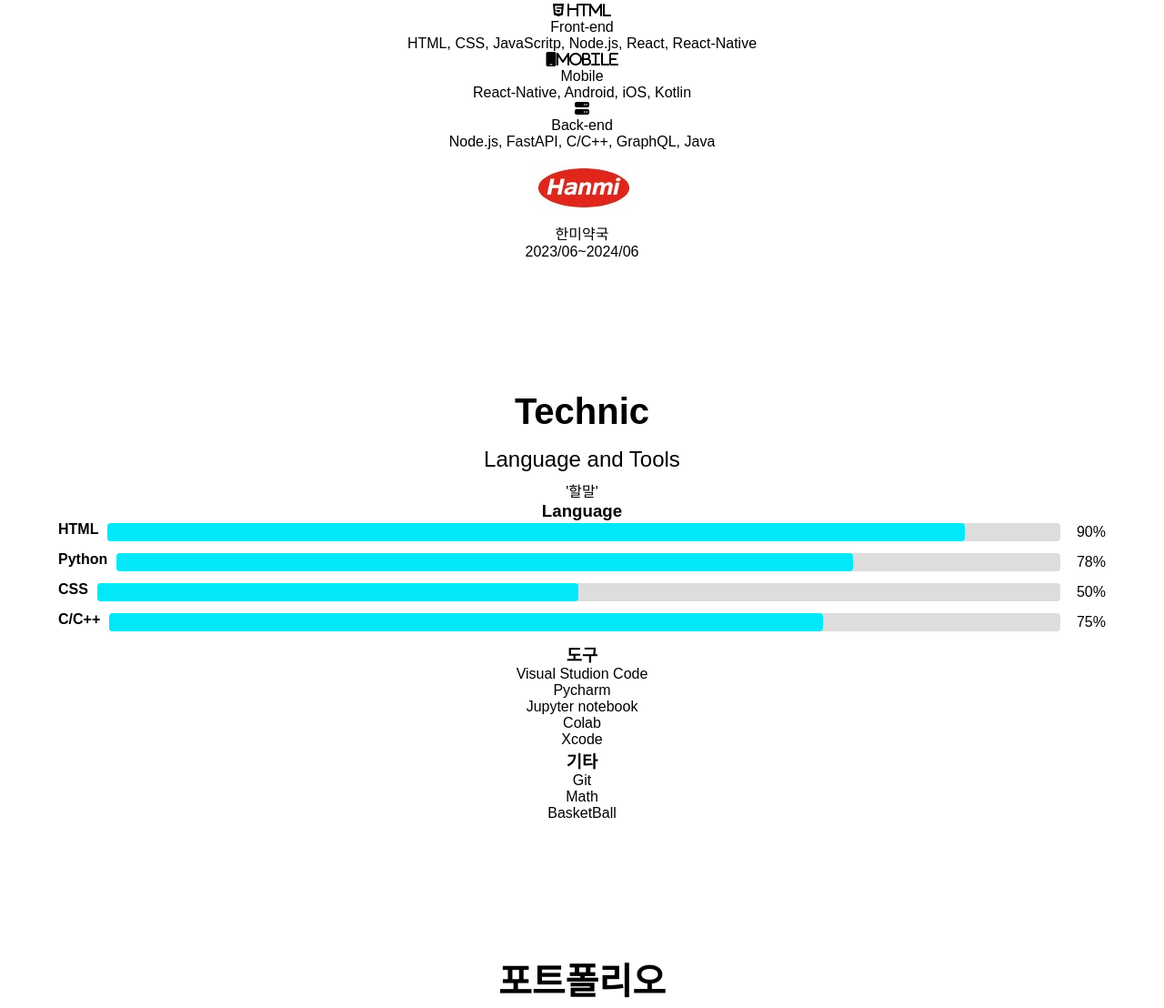
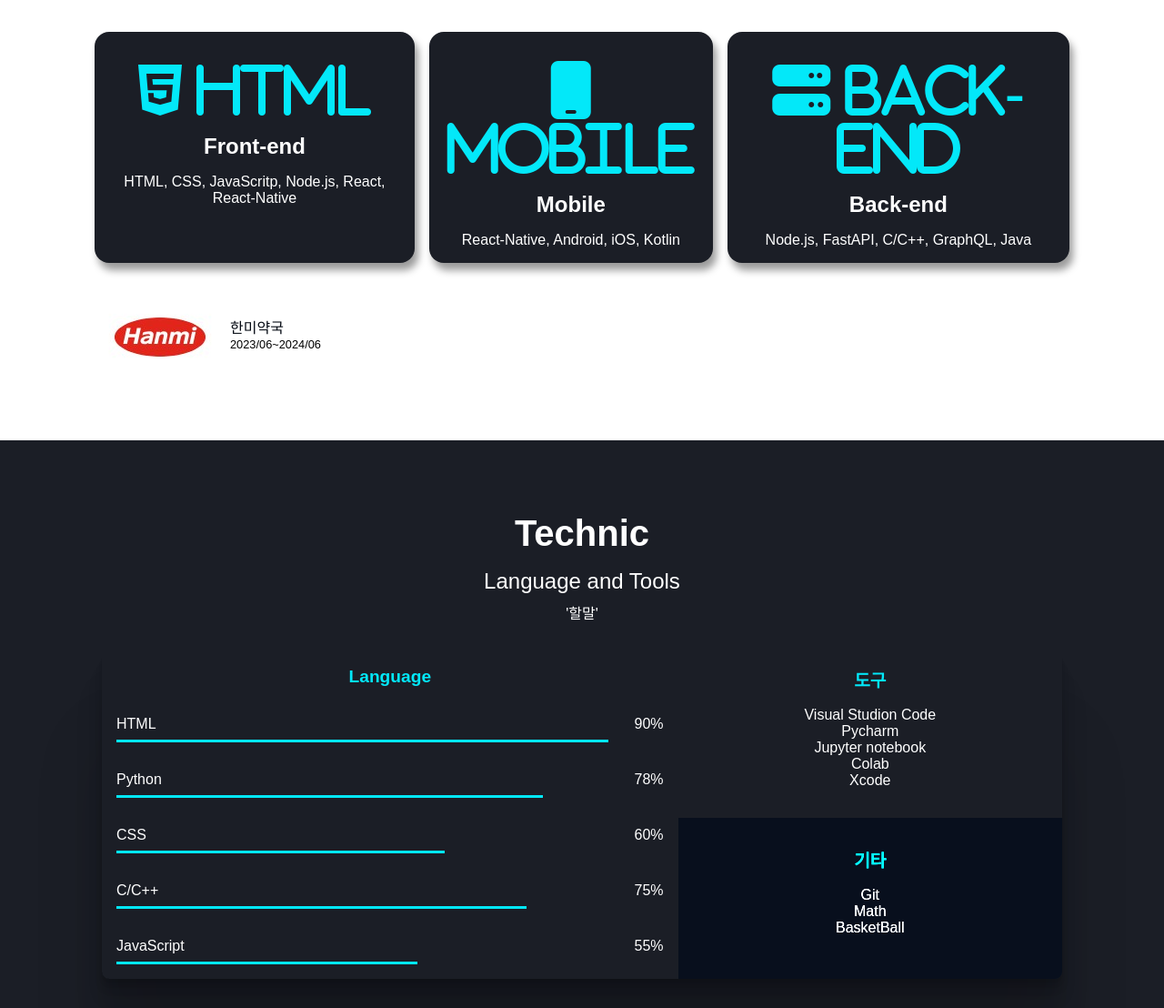
Before and after one commit to Kaizher31/SJ-Portfolio, a plain HTML site: page index.html in a window 1280 px wide. Shown: the part 898-2006 px from the top of the page at 91% size. Drawn offline with Linux system fonts and the light colour scheme; a web font is replaced by a local one.

Commit message:
about, skills 구성 완료

```diff
--- a/CSS/style.css
+++ b/CSS/style.css
@@ -113,37 +113,7 @@ button:focus { outline: 1px solid var(--color-accent);}
     border-radius: 4px;
 }
 
-/* Technic Skills 부분 스킬바 만들기 */
-.skill-item {
-    display: flex;
-    align-items: center;
-    margin-bottom: 10px;
-}
 
-.skill-label {
-    margin-bottom: 5px;
-    font-weight: bold;
-}
-
-.skill-bar-container {
-    flex: 1;
-    background-color: #ddd;
-    border-radius: 4px;
-    margin: 0 10px;
-    height: 20px;
-    position: relative;
-}
-
-.skill-bar {
-    height: 100%;
-    background-color: var(--color-blue);
-    border-radius: 4px;
-}
-
-.skill-percentage {
-    min-width: 40px; /* 수치 너비 */
-    text-align: right;
-}
 
 /* Home */
 #home {
@@ -191,3 +161,116 @@ button:focus { outline: 1px solid var(--color-accent);}
     color: var(--color-text);
     outline: 2px solid var(--color-accent);
 }
+
+/* about */
+.majors{
+    display: flex;
+    justify-content: space-between;
+    gap: 1rem;
+    margin: 2.5rem 0;
+}
+
+.major{
+    background-color: var(--color-primary-variant);
+    padding: 1rem;
+    color: var(--color-text);
+    border-radius: 1rem;
+    cursor: default;
+    box-shadow: 4px 8px 8px rgba(0, 0, 0, 0.4);
+}
+
+.major__icon{
+    font-size: 4rem;
+    margin: 1rem 0;
+    color: var(--color-accent);
+    transition: all 300ms ease;
+}
+
+.major:hover .major__icon{
+    transform: rotate(-15deg) scale(1.2);
+}
+
+.major__title{
+    font-size: 1.5rem;
+    font-weight: bold;
+    margin-bottom: 1rem;
+}
+
+.jobs{text-align: start;} /* 언어에 따라 시작위치를 다르게 설정 */
+
+.job{
+    display: flex;
+    align-items: center;
+    gap: 8px;
+    margin-bottom: 1rem;
+}
+
+.job__name{color: var(--color-primary);}
+
+.job__period{
+    columns: var(--color-primary);
+    font-size: 0.8rem;
+}
+
+/* Technic Skills 부분 스킬바 만들기 */
+#skills{
+    background-color: var(--color-primary-variant);
+    color: var(--color-text);
+}
+
+.skills{
+    display: grid;
+    /* 열너비 6:4 비율 */
+    grid-template-columns: 6fr 4fr;
+    margin: 2rem 3rem;
+    border-radius: 8px;
+    overflow: hidden;
+    box-shadow: 0 2.8px 2.2px rgba(0, 0, 0, 0.034),
+    0 6.7px 5.3px rgba(0, 0, 0, 0.048), 0 12.5px 10px rgba(0, 0, 0, 0.06),
+    0 22.3px 17.9px rgba(0, 0, 0, 0.072), 0 41.8px 33.4px rgba(0, 0, 0, 0.086),
+    0 100px 80px rgba(0, 0, 0, 0.12);;
+}
+
+.skills__title{
+    color: var(--color-accent);
+    margin: 1rem 0;
+    font-size: 1.2rem;
+}
+
+.skills__coding {
+    /* 2개의 행을 차지하도록 설정 */
+    grid-row: span 2;
+}
+
+.bar{
+    display: flex;
+    flex-direction: column;
+    padding: 1rem;
+    gap: 0.5rem;
+}
+
+.bar__metadata{
+    display: flex;
+    justify-content: space-between;
+}
+
+.bar__bg{
+    width: 100%;
+    height: 3px;
+    background-color: var(--color-primary-variant);
+}
+
+.bar__value{
+    height: 3px;
+    background-color: var(--color-accent);
+}
+
+.skills__tools{
+    padding: 1rem;
+}
+
+.skills__etc{
+    padding: 1rem;
+    background-color: var(--color-primary);
+    filter: brightness(150%);
+}
--- a/index.html
+++ b/index.html
@@ -54,29 +54,29 @@
         <section id="about" class="section max-container">
             <h2 class="title">김성준</h2>
             <p class="description">자기소개</p>
-            <ul>
-                <li>
-                    <i class="fa-brands fa-html5"> HTML</i>
-                    <p>Front-end</p>
+            <ul class="majors">
+                <li class="major">
+                    <i class="fa-brands fa-html5 major__icon"> HTML</i>
+                    <p class="major__title">Front-end</p>
                     <p>HTML, CSS, JavaScritp, Node.js, React, React-Native</p>
                 </li>
-                <li>
-                    <i class="fa-solid fa-mobile">Mobile</i>
-                    <p>Mobile</p>
+                <li class="major">
+                    <i class="fa-solid fa-mobile major__icon"> Mobile</i>
+                    <p class="major__title">Mobile</p>
                     <p>React-Native, Android, iOS, Kotlin</p>
                 </li>
-                <li>
-                    <i class="fa-solid fa-server"></i>
-                    <p>Back-end</p>
+                <li class="major">
+                    <i class="fa-solid fa-server major__icon"> Back-end</i>
+                    <p class="major__title">Back-end</p>
                     <p>Node.js, FastAPI, C/C++, GraphQL, Java</p>
                 </li>
             </ul>
-            <ul>
-                <li>
+            <ul class="jobs">
+                <li class="job">
                     <img src="./images/Hanmi.jpg" alt="Hanmi logo">
                     <div>
-                        <p>한미약국</p>
-                        <p>2023/06~2024/06</p>
+                        <p class="job__name">한미약국</p>
+                        <p class="job__period">2023/06~2024/06</p>
                     </div>
                 </li>
             </ul>
@@ -88,59 +88,61 @@
             <h2 class="title">Technic</h2>
             <p class="description">Language and Tools</p>
             <p>'할말'</p>
-            <div>
-                <section>
-                    <h3>Language</h3>
+            <div class="skills">
+                <section class="skills__coding">
+                    <h3 class="skills__title">Language</h3>
                         <ul>
-                            <li class="skill-item">
-                                <div class="skill-label">HTML</div>
-                                <div class="skill-bar-container">
-                                    <div class="skill-bar" style="width: 90%;"></div>
+                            <li class="bar">
+                                <div class="bar__metadata">
+                                    <span>HTML</span>
+                                    <span> 90%</span>
                                 </div>
-                                <div class="skill-percentage"> 90%</div>
+                                <div class="bar__bg">
+                                    <div class="bar__value" style="width: 90%;"></div>
+                                </div>
                             </li>
-                            <li class="skill-item">
-                                <div class="skill-label">Python</div>
-                                <div class="skill-bar-container">
-                                    <div class="skill-bar" style="width: 78%;"></div>
+                            <li class="bar">
+                                <div class="bar__metadata">
+                                    <span>Python</span>
+                                    <span> 78%</span>
                                 </div>
-                                <div class="skill-percentage"> 78%</div>
+                                <div class="bar__bg">
+                                    <div class="bar__value" style="width: 78%;"></div>
+                                </div>
                             </li>
-                            <li class="skill-item">
-                                <div class="skill-label">CSS</div>
-                                <div class="skill-bar-container">
-                                    <div class="skill-bar" style="width: 50%;"></div>
+                            <li class="bar">
+                                <div class="bar__metadata">
+                                    <span>CSS</span>
+                                    <span> 60%</span>
                                 </div>
-                                <div class="skill-percentage"> 50%</div>
+                                <div class="bar__bg">
+                                    <div class="bar__value" style="width: 60%;"></div>
+                                </div>
                             </li>
-                            <li class="skill-item">
-                                <div class="skill-label">C/C++</div>
-                                <div class="skill-bar-container">
-                                    <div class="skill-bar" style="width: 75%;"></div>
+                            <li class="bar">
+                                <div class="bar__metadata">
+                                    <span>C/C++</span>
+                                    <span> 75%</span>
                                 </div>
-                                <div class="skill-percentage"> 75%</div>
+                                <div class="bar__bg">
+                                    <div class="bar__value" style="width: 75%;"></div>
+                                </div>
                             </li>
-                            <!-- <li>
-                                <div><span>HTML</span><span> 98%</span></div>
-                                <div><div style="width: 98%;"></div></div>
+                            <li class="bar">
+                                <div class="bar__metadata">
+                                    <span>JavaScript</span>
+                                    <span> 55%</span>
+                                </div>
+                                <div class="bar__bg">
+                                    <div class="bar__value" style="width: 55%;"></div>
+                                </div>
                             </li>
-                            <li>
-                                <div><span>Python</span><span> 78%</span></div>
-                                <div><div style="width: 70%;"></div></div>
-                            </li>
-                            <li>
-                                <div><span>CSS</span><span> 60%</span></div>
-                                <div><div style="width: 60%;"></div></div>
-                            </li>
-                            <li>
-                                <div><span>C/C++</span><span> 75%</span></div>
-                                <div><div style="width: 75%;"></div></div>
-                            </li> -->
+
                         </ul>
                 </section>
 
-                <section>
-                    <h3>도구</h3>
+                <section class="skills_tools">
+                    <h3 class="skills__title">도구</h3>
                     <ul>
                         <li>Visual Studion Code</li>
                         <li>Pycharm</li>
@@ -150,8 +152,8 @@
                     </ul>
                 </section>
 
-                <section>
-                    <h3>기타</h3>
+                <section class="skills__etc">
+                    <h3 class="skills__title">기타</h3>
                     <ul>
                         <li>Git</li>
                         <li>Math</li>
```
